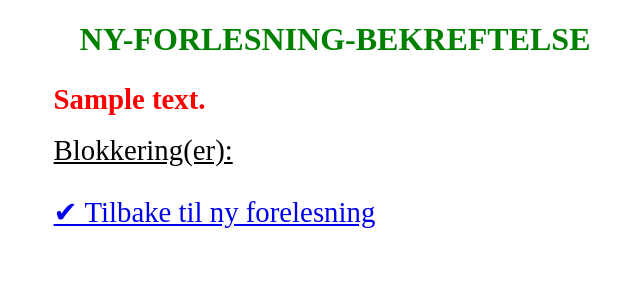
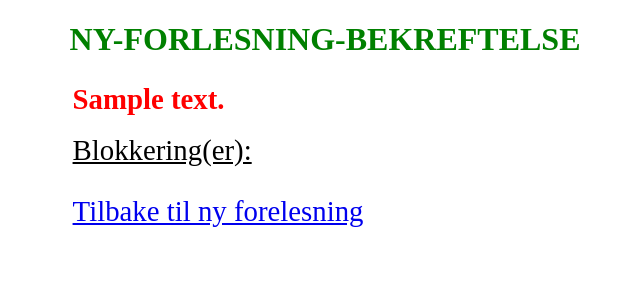
Before and after one commit to jonlauvstad/GokApp, a Flask app: template GeoFlask/templates/admin/lecture/conf_lecture_one.html in a window 1280 px wide. Shown: the part 32-332 px from the top of the page, without its empty margins (305-945 px from the left). Run offline with Flask 3, Linux system fonts and the light colour scheme; the template is opened without the code that fills it: most values are stand-ins (such as "Sample title", 1, 10 or a date in 2020).

Commit message:
15feb 1323

```diff
--- a/GeoFlask/app.py
+++ b/GeoFlask/app.py
@@ -60,7 +60,7 @@ def calendar():
 def assignment_id(id):
     return ass_routs.assignment_id_function(id)
 
-@app.route("/Lecture/<int:id>")
+@app.route("/Lecture/<int:id>", methods=["get", "post"])
 @login_required(roles=None)
 def lecture_id(id):
     return lec_routs.lecture_id_function(id)
--- a/GeoFlask/static/styles.css
+++ b/GeoFlask/static/styles.css
@@ -225,6 +225,11 @@ nav a, nav h1{
     font-weight: bold;
     color: green;
 }
+@media screen and (min-width: 550px){
+    .bigHeadlineH1{
+        width: 100%;
+    }
+}
 @media screen and (max-width: 550px){
     .adHocFontSize1{
         font-size: 0.9em;
@@ -251,3 +256,15 @@ nav a, nav h1{
 .colorGreen{
     color: green;
 }
+.redButt{
+    background: red;
+    color: white;
+    border-radius: 5px;
+    font-weight: bold;
+}
+.orangeButt{
+    background: orange;
+    color: white;
+    border-radius: 5px;
+    font-weight: bold;
+}
--- a/GeoFlask/templates/admin/lecture/conf_lecture_one.html
+++ b/GeoFlask/templates/admin/lecture/conf_lecture_one.html
@@ -16,11 +16,24 @@
     #messageTd{
         font-weight: bold;
     }
+    #singleDiv{
+        width: 42%;
+        margin-left: auto;
+        margin-right: auto;
+        font-size: 1em;
+    }
+    @media screen and (max-width:550px) {
+        #singleDiv {
+            width: 96%;
+            font-size: medium;
+        }
+    }
 </style>
 
-<h1 class="bigHeadlineH1">NY-FORLESNING-BEKREFTELSE</h1>
+<!--<h1 class="bigHeadlineH1" style="text-align: left">NY-FORLESNING-BEKREFTELSE</h1>-->
 
-<div class="singleDiv">
+<div id="singleDiv">
+    <h1 class="bigHeadlineH1" style="text-align: left">NY-FORLESNING-BEKREFTELSE</h1>
     <table class="singleTable">
         <!--<tr>
             <td>ForelesningsId:</td><td>{{lectBook.lectureId}}</td>
@@ -66,12 +79,18 @@
 
         {% if lectBook.success %}
         <tr>
-            <td class="paddTop15"><a href="/delete_lecture/{{lectBook.lectureId}}">✖ Slett siste </a></td>
-            <td class="paddTop15"><a href="/update_lecture/{{lectBook.lectureId}}">🖉 Endre siste </a></td>
+            <form action="{{lectBook.lectureLink}}" method="post">
+                <input style="display:none" value="DELETE" name="to_do">
+                <td class="paddTop15"><button class="redButt">✖ Slett siste </button></td>
+            </form>
+            <form action="{{lectBook.lectureLink}}" method="post">
+                <input style="display:none" value="PUT" name="to_do">
+                <td class="paddTop15"><button class="orangeButt">✎ Endre siste </button></td>   <!-- ✐ 🖉 -->
+            </form>
         </tr>
         {% endif %}
         <tr>
-            <td colspan="2"  class="paddTop25"><a href="/add_lecture_one">✔ Tilbake til ny forelesning </a></td>
+            <td colspan="2"  class="paddTop25"><a href="/add_lecture_one">Tilbake til ny forelesning </a></td>
         </tr>
     </table>
 </div>
--- a/GeoFlask/templates/lecture.html
+++ b/GeoFlask/templates/lecture.html
@@ -7,7 +7,9 @@
 <!--id, courseImplementationId, theme, description, startTime, endTime,-->
 <!--courseImplementationLink, link, duration, courseImplementationName, courseImplementationCode-->
 
-<h1 id="singleH1" style="text-align: center">FORELESNING</h1>
+<h1 id="singleH1" style="text-align: center; {% if to_do %} color:red; {% endif %}">
+    {% if to_do %}{{to_do}}{% endif %}FORELESNING
+</h1>
 <div class="singleDiv">
     <table class="singleTable">
         <tr>
--- a/GeoFlask/utility/lecture.py
+++ b/GeoFlask/utility/lecture.py
@@ -2,7 +2,7 @@ from dateutil import parser
 
 class Lecture:
     def __init__(self, id, courseImplementationId, theme, description, startTime, endTime,
-                 courseImplementationLink, link, duration, courseImplementationName, courseImplementationCode, teacherNames, venueNames):
+                 courseImplementationLink, link, duration, courseImplementationName, courseImplementationCode, teacherNames, venueNames, venueIds):
         self.id = id
         self.courseImplementationId = courseImplementationId
         self.theme = theme
@@ -20,3 +20,4 @@ class Lecture:
         self.end_string = self.end_datetime.strftime("%d.%b %H:%M")
         self.teacherNames = teacherNames
         self.venueNames = venueNames
+        self.venueId = None if len(venueIds) == 0 else venueIds[0]
--- a/GeoFlask/utility/lectureBooking.py
+++ b/GeoFlask/utility/lectureBooking.py
@@ -2,7 +2,7 @@ from dateutil import parser
 
 class LectureBooking:
     def __init__(self, lectureId, courseImplementationCode, numStudents, venueCapacity, venueName, links, success, message,
-                 startTime, endTime, room, roomString):
+                 startTime, endTime, room, roomString, lectureLink):
         self.lectureId = lectureId
         self.courseImplementationCode = courseImplementationCode
         self.numStudents = numStudents
@@ -15,3 +15,4 @@ class LectureBooking:
         self.endTime = parser.parse(endTime).strftime("%d.%b.%Y %H:%M")
         self.room = room
         self.roomString = roomString
+        self.lectureLink = lectureLink
--- a/GeoFlask/utility/rout_funcs/admin_routs.py
+++ b/GeoFlask/utility/rout_funcs/admin_routs.py
@@ -83,7 +83,8 @@ def conf_lecture_one_function():
         print("SUCCESS:", dic['success'])
         lectBook = \
             LectureBooking(dic['lectureId'], dic['courseImplementationCode'],dic['numStudents'], dic['venueCapacity'], dic['venueName'],
-                           dic['links'], dic['success'], dic['message'], dic['startTime'], dic['endTime'], dic['room'], dic['roomString'])
+                           dic['links'], dic['success'], dic['message'], dic['startTime'], dic['endTime'], dic['room'], dic['roomString'],
+                           dic['lectureLink'])
     # lectBook = LectureBooking(20, 50, 90, "Fjorden", {"NewLecture": ""}, "true", "Vellykket osv")
         return render_template("admin/lecture/conf_lecture_one.html", user=user, lectBook=lectBook)
 
```
Also changed, not shown: GeoFlask/utility/rout_funcs/lecture_routs.py (+25 -3 lines), 6 other files.
